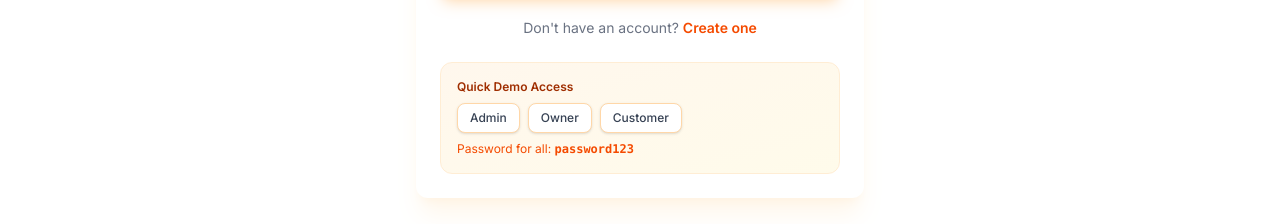
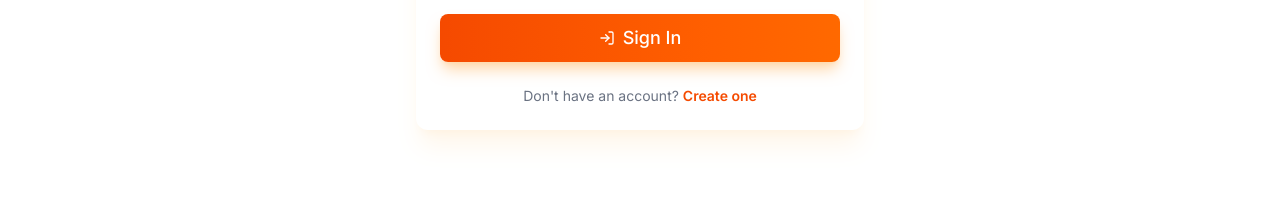
Before and after one commit to Vishaljakhad/brick-building, a Next.js app: page /login in a window 1280 px wide. Shown: the part 529-753 px from the top of the page. Built offline with nearby package versions, Linux system fonts and the light colour scheme; no server answers.

Commit message:
Remove quick demo access from login page

```diff
--- a/src/app/login/page.tsx
+++ b/src/app/login/page.tsx
@@ -155,38 +155,7 @@ export default function LoginPage() {
               </Link>
             </motion.p>
 
-            <motion.div
-              initial={{ opacity: 0, y: 10 }}
-              animate={{ opacity: 1, y: 0 }}
-              transition={{ delay: 0.35 }}
-              className="mt-6 rounded-xl border border-orange-100 bg-gradient-to-br from-orange-50 to-amber-50 p-4"
-            >
-              <p className="text-xs font-semibold text-orange-800 mb-2">Quick Demo Access</p>
-              <div className="flex flex-wrap gap-2">
-                <button
-                  type="button"
-                  onClick={() => fillDemo("admin@test.com")}
-                  className="rounded-lg bg-white px-3 py-1.5 text-xs font-medium text-gray-700 shadow-sm border border-orange-200 hover:bg-orange-50 hover:border-orange-300 transition-all"
-                >
-                  Admin
-                </button>
-                <button
-                  type="button"
-                  onClick={() => fillDemo("owner@test.com")}
-                  className="rounded-lg bg-white px-3 py-1.5 text-xs font-medium text-gray-700 shadow-sm border border-orange-200 hover:bg-orange-50 hover:border-orange-300 transition-all"
-                >
-                  Owner
-                </button>
-                <button
-                  type="button"
-                  onClick={() => fillDemo("customer@test.com")}
-                  className="rounded-lg bg-white px-3 py-1.5 text-xs font-medium text-gray-700 shadow-sm border border-orange-200 hover:bg-orange-50 hover:border-orange-300 transition-all"
-                >
-                  Customer
-                </button>
-              </div>
-              <p className="mt-2 text-xs text-orange-600">Password for all: <span className="font-mono font-bold">password123</span></p>
-            </motion.div>
+
           </CardContent>
         </Card>
       </motion.div>
```
